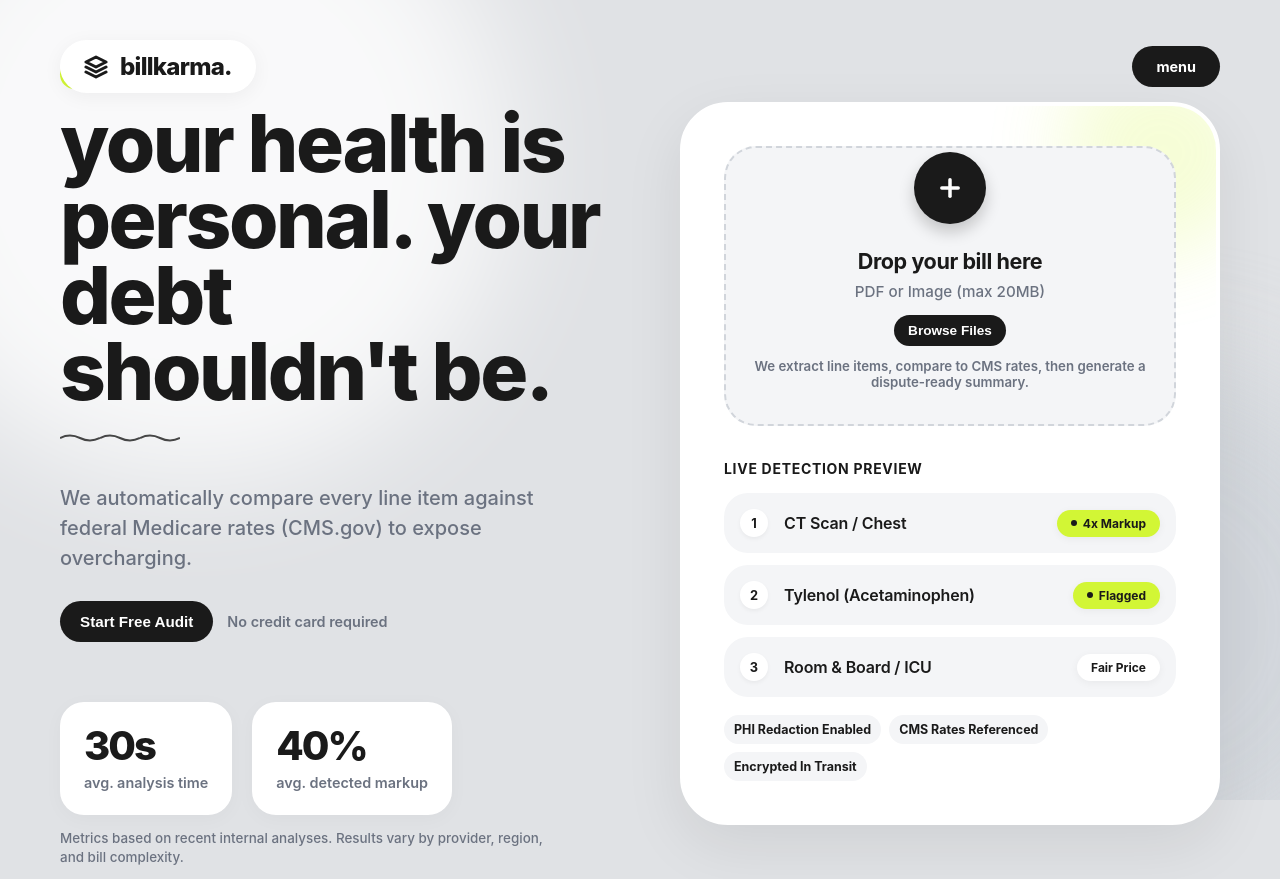
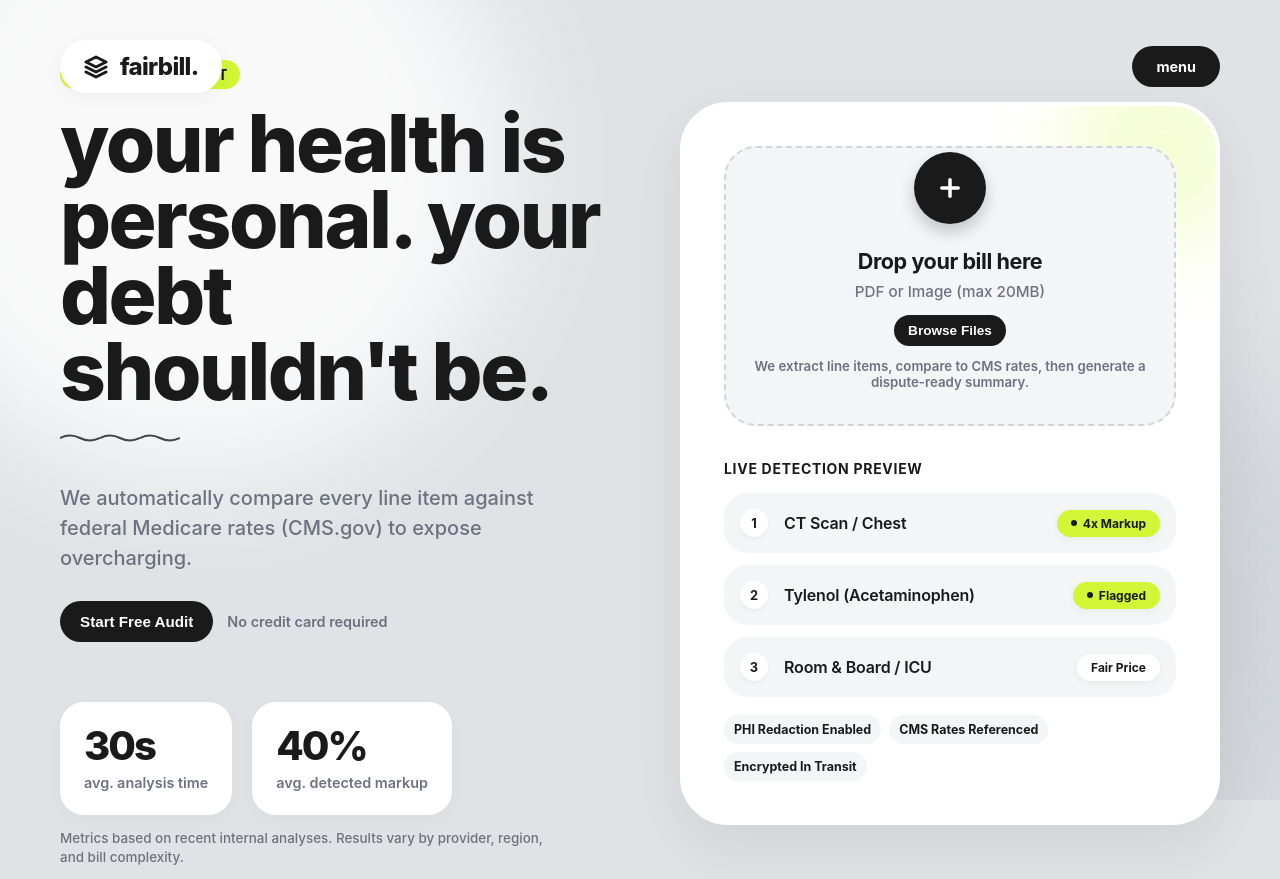
Before and after one commit to nitantbhartia/Medbill, a FastAPI app: page / in a window 1280 px wide. Shown: the top 879 px of the page. Run offline with FastAPI, Linux system fonts and the light colour scheme.

Commit message:
Set landing logo text to fairbill

```diff
--- a/templates/landing.html
+++ b/templates/landing.html
@@ -517,7 +517,7 @@
             <svg viewBox="0 0 24 24" fill="none" stroke="currentColor" stroke-width="3">
                 <path d="M12 2L2 7l10 5 10-5-10-5zM2 17l10 5 10-5M2 12l10 5 10-5" stroke-linecap="round" stroke-linejoin="round"></path>
             </svg>
-            billkarma.
+            fairbill.
         </a>
         <a href="/scan" class="menu-trigger">menu</a>
     </nav>
```
